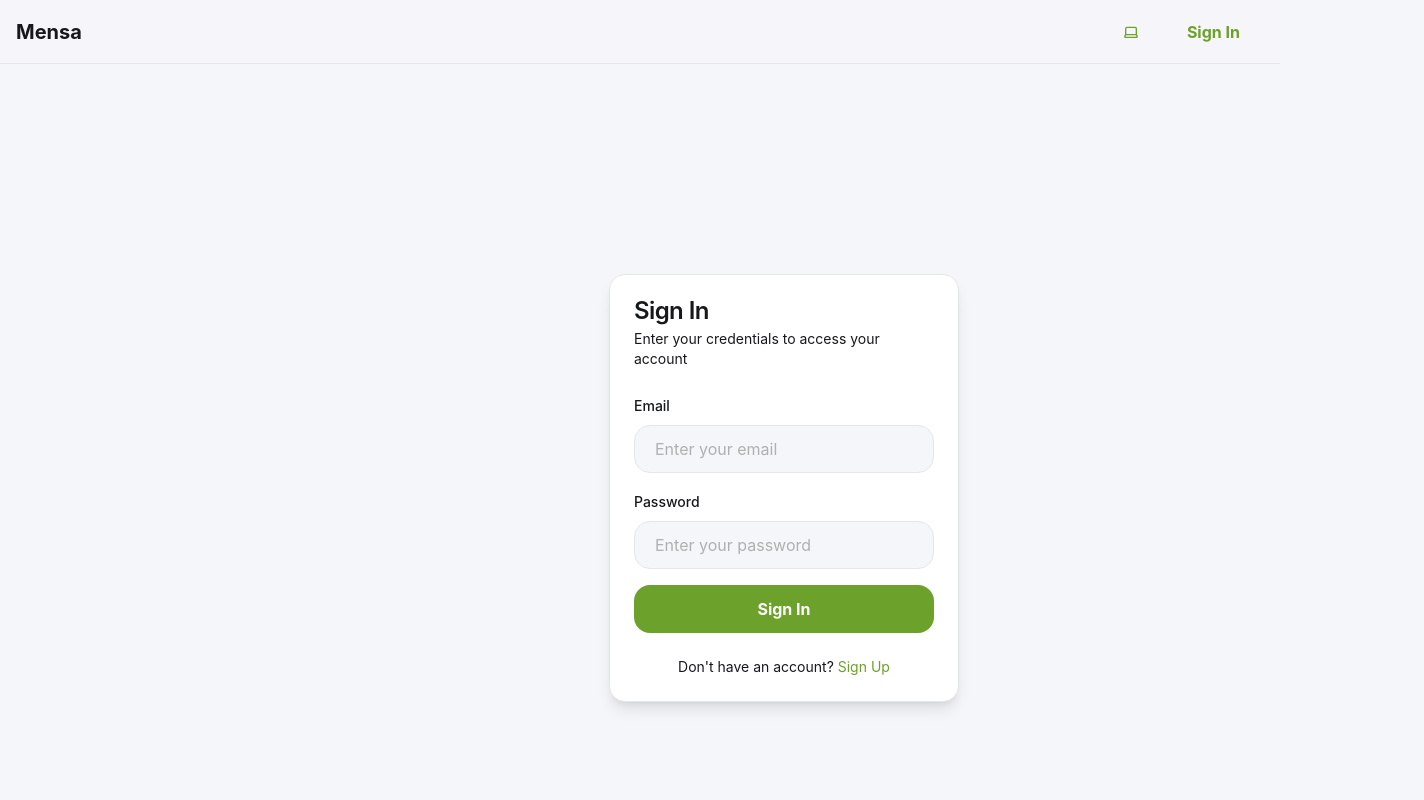
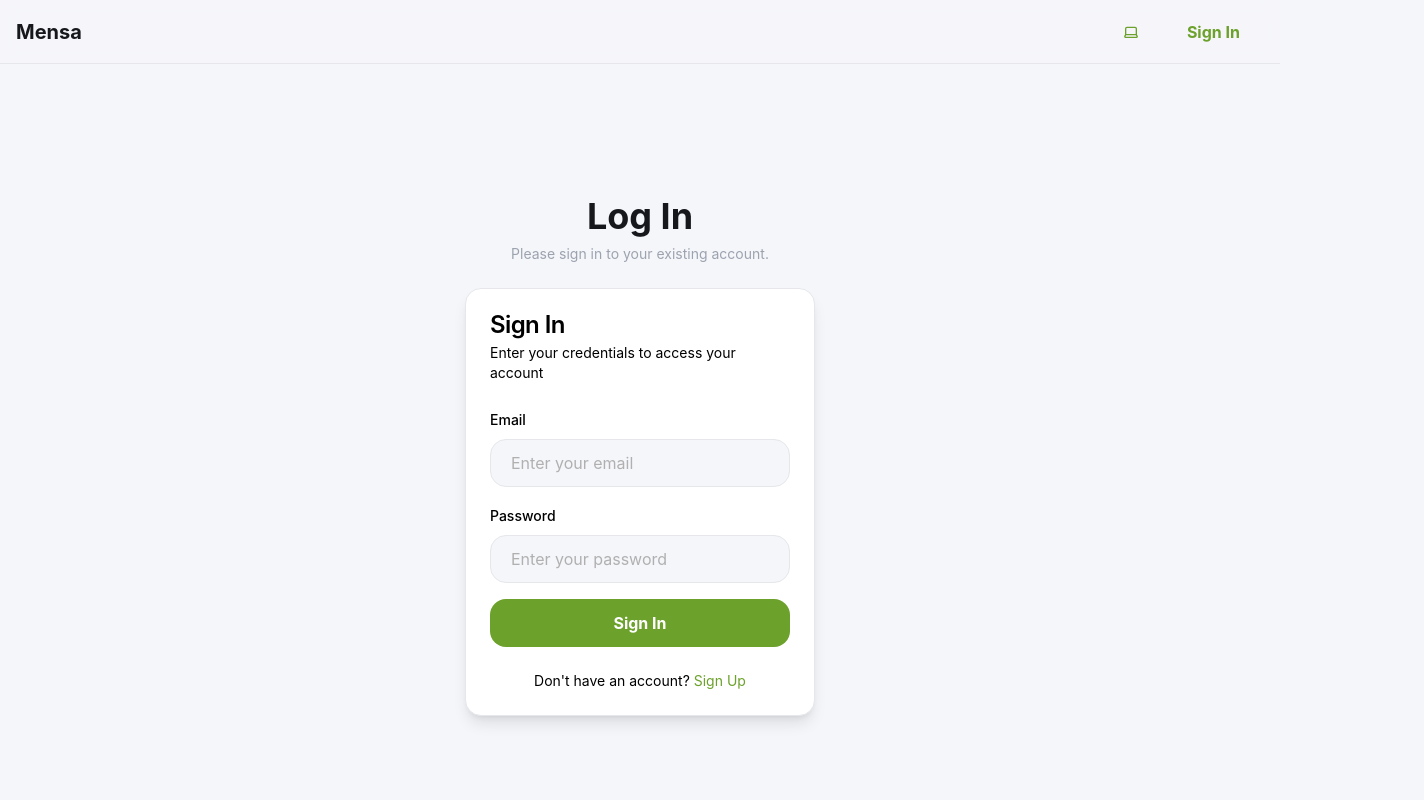
Before and after one commit to mattadosss/M462_Mensaapp, a Next.js app: page /auth in a window 1280 px wide. Shown: the top 800 px of the page, 1424 px wide, since content can reach past the window. Built offline with nearby package versions, Linux system fonts and the light colour scheme.

Commit message:
HM: fixed the center issue and added some little text.

```diff
--- a/app/auth/page.tsx
+++ b/app/auth/page.tsx
@@ -31,7 +31,7 @@ import { useForm } from "react-hook-form";
 import { z } from "zod";
 import { useEffect, useState } from "react";
 import { useToast } from "@/components/ui/use-toast";
-import { createClient } from '@/utils/supabase/client';
+import { createClient } from "@/utils/supabase/client";
 
 const formSchema = z.object({
   email: z.string().email("Please enter a valid email address"),
@@ -57,16 +57,19 @@ export default function AuthPage() {
 
   useEffect(() => {
     const supabase = createClient();
-    const { data: authListener } = supabase.auth.onAuthStateChange((event, session) => {
-      if (event === 'SIGNED_UP') {
-        setIsSignUp(false); // Wechselt zur Anmeldeansicht nach erfolgreicher Registrierung
+    const { data: authListener } = supabase.auth.onAuthStateChange(
+        (event, session) => {
+          if (event === "SIGNED_UP") {
+            setIsSignUp(false);
             toast({
               title: "Registrierung erfolgreich!",
-            description: "Bitte melden Sie sich jetzt mit Ihren neuen Zugangsdaten an.",
+              description:
+                  "Bitte melden Sie sich jetzt mit Ihren neuen Zugangsdaten an.",
               variant: "default",
             });
           }
-    });
+        }
+    );
 
     return () => {
       authListener.subscription.unsubscribe();
@@ -109,8 +112,16 @@ export default function AuthPage() {
   };
 
   return (
-    <div className="container flex h-screen w-screen flex-col items-center justify-center">
-      <Card className="w-[350px]">
+      <div className="flex flex-col items-center justify-center min-h-[calc(100vh-64px)] w-full px-4">
+        {!isSignUp && (
+            <div className="mb-6 text-center">
+              <h1 className="text-4xl font-bold">Log In</h1>
+              <p className="text-sm text-gray-400 mt-2">
+                Please sign in to your existing account.
+              </p>
+            </div>
+        )}
+        <Card className="w-[350px] bg-white text-black">
           <CardHeader>
             <CardTitle>{isSignUp ? "Sign Up" : "Sign In"}</CardTitle>
             <CardDescription>
@@ -169,7 +180,7 @@ export default function AuthPage() {
                               >
                                 <FormControl>
                                   <SelectTrigger>
-                            <SelectValue placeholder="Select account type" />
+                                    <SelectValue placeholder="Select role" />
                                   </SelectTrigger>
                                 </FormControl>
                                 <SelectContent>
```
Lines whose indentation alone changed are shown as unchanged.
